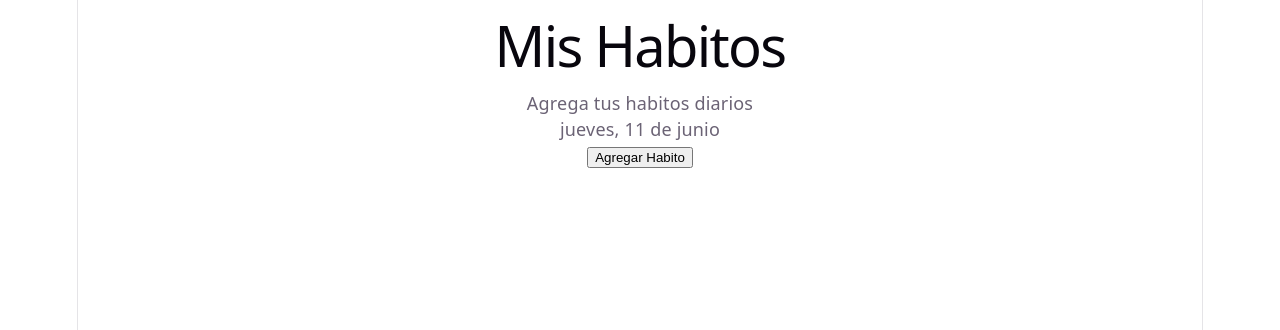
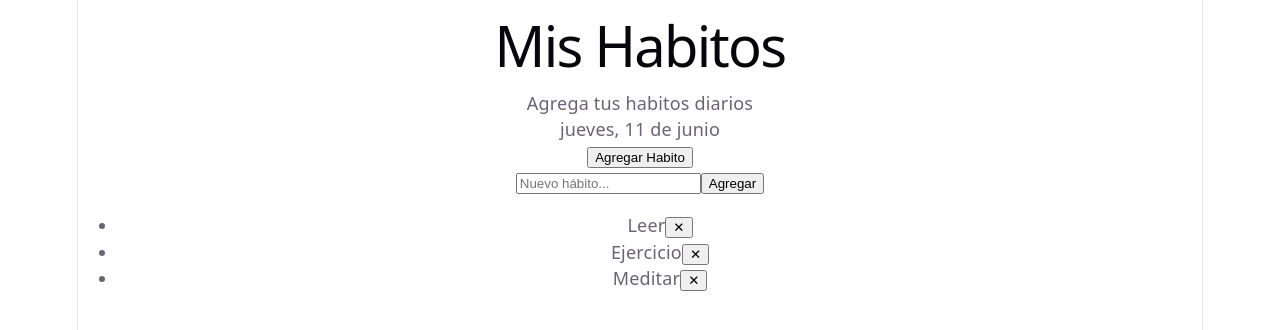
Before and after one commit to hectormadrid/Habitosapp, a React (Vite) app: page / in a window 1280 px wide. Shown: the top 330 px of the page. Built offline with nearby package versions, Linux system fonts and the light colour scheme.

Commit message:
Agregar habitos con uso de useState

```diff
--- a/src/App.jsx
+++ b/src/App.jsx
@@ -1,5 +1,6 @@
 import Header from './components/Header'
 import Botton from './components/Bottom'
+import HabitList from './components/HabitList'
 
 export default function App() {
   return (
@@ -10,6 +11,7 @@ export default function App() {
       fecha={new Date().toLocaleDateString('es', { weekday: 'long', day: 'numeric', month: 'long' })}
       />
       <Botton />
+    <HabitList />
     </div>
 
   )
--- a/src/components/Bottom.jsx
+++ b/src/components/Bottom.jsx
@@ -1,4 +1,7 @@
-// Componente que muestra un botón para agregar un nuevo hábito
+/**
+ * Componente que muestra un botón para agregar un nuevo hábito
+*/
+
 export default function  botton () {
     return(
         <button> Agregar Habito </button>
--- /dev/null
+++ b/src/components/HabitList.jsx
@@ -0,0 +1,51 @@
+/**
+ * Componente que muestra una lista de hábitos
+ * Utiliza el hook useState para manejar el estado de los hábitos y renderiza una lista de ellos en la interfaz de usuario.
+ * Cada hábito tiene un id y un nombre, y se muestra en una lista desordenada (ul) con cada hábito como un elemento de lista (li).
+ *  */
+
+import { useState } from 'react'
+
+export default function HabitList() {
+    const [habitos, setHabitos] = useState([
+        { id: 1, nombre: 'Leer' },
+        { id: 2, nombre: 'Ejercicio' },
+        { id: 3, nombre: 'Meditar' },
+    ])
+
+    const [input, setInput] = useState('')
+
+    function agregarHabito() {
+        if (!input.trim()) return
+        setHabitos([...habitos, { id: Date.now(), nombre: input }])
+        setInput('')
+    }
+
+    function eliminarHabito(id) {
+        setHabitos(habitos.filter(h => h.id !== id))
+    }
+
+    return (
+        <div>
+            <div>
+                <input
+                    type="text"
+                    placeholder="Nuevo hábito..."
+                    value={input}
+                    onChange={e => setInput(e.target.value)}
+                    onKeyDown={e => e.key === 'Enter' && agregarHabito()}
+                />
+                <button onClick={agregarHabito}>Agregar</button>
+            </div>
+
+            <ul>
+                {habitos.map(habito => (
+                    <li key={habito.id}>
+                        {habito.nombre}
+                        <button onClick={() => eliminarHabito(habito.id)}>✕</button>
+                    </li>
+                ))}
+            </ul>
+        </div>
+    )
+}
```
Also changed, not shown: src/components/Header.jsx (+5 -2 lines).
